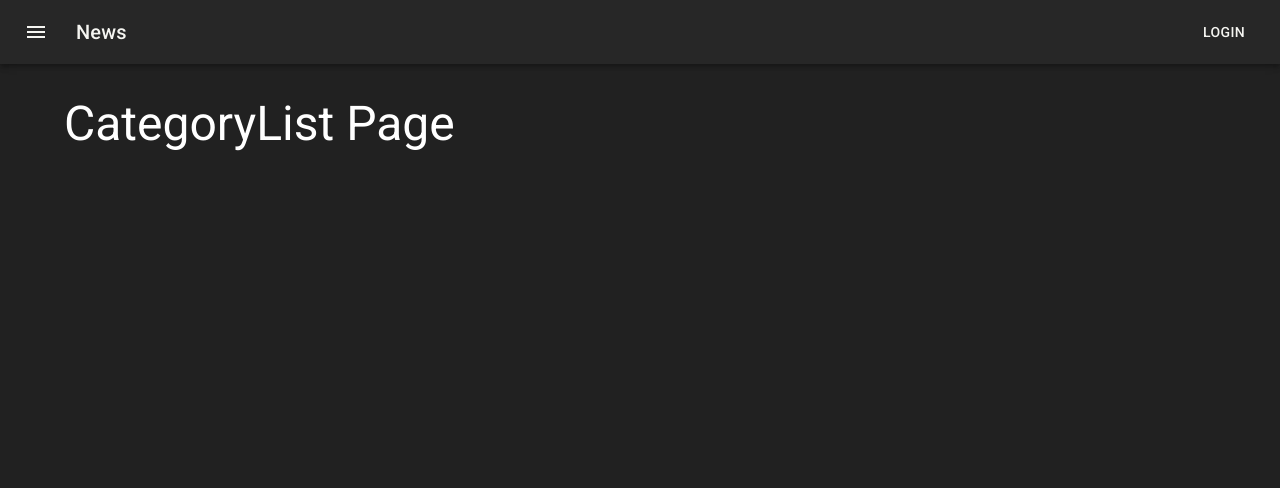
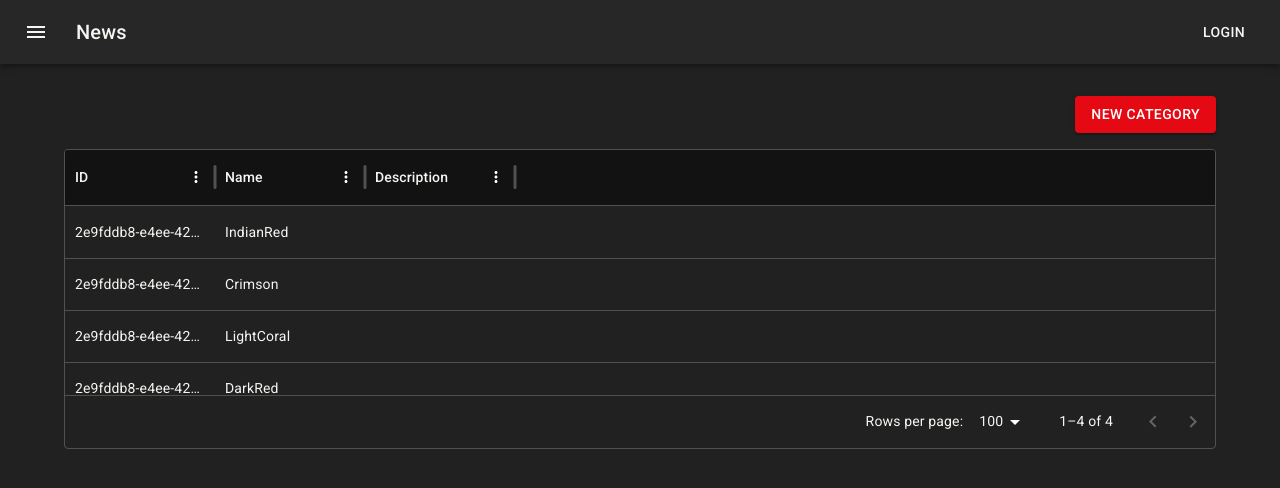
Before and after one commit to barricca/codeflix-admin, a React (Create React App) app: page / in a window 1280 px wide. Shown: the top 488 px of the page. Built offline with nearby package versions, Linux system fonts and the light colour scheme.

Commit message:
feat: :sparkles: criando DataGrid da listagem de categoria

```diff
--- a/package.json
+++ b/package.json
@@ -7,6 +7,7 @@
     "@emotion/styled": "^11.13.0",
     "@mui/icons-material": "^6.1.4",
     "@mui/material": "^6.1.4",
+    "@mui/x-data-grid": "^7.21.0",
     "@reduxjs/toolkit": "^1.9.7",
     "@testing-library/jest-dom": "^5.17.0",
     "@testing-library/react": "^13.4.0",
--- a/src/features/categories/ListCategory.tsx
+++ b/src/features/categories/ListCategory.tsx
@@ -1,9 +1,44 @@
-import { Box, Typography } from "@mui/material";
+import { Box, Button } from "@mui/material";
+import { DataGrid, GridColDef, GridRowsProp } from "@mui/x-data-grid";
+import { Link } from "react-router-dom";
+import { useAppSelector } from "../../app/hooks";
+import { selectCategories } from "./categorySlice";
 
-export const CategoryList = () => (
-  <Box>
-    <Typography variant="h3" component="h1">
-      CategoryList Page
-    </Typography>
-  </Box>
-);
+export const CategoryList = () => {
+  const categories = useAppSelector(selectCategories);
+
+  const rows: GridRowsProp = categories.map((category) => ({
+    id: category.id,
+    name: category.name,
+    description: category.description,
+  }));
+
+  const columns: GridColDef[] = [
+    { field: "id", headerName: "ID", width: 150 },
+    { field: "name", headerName: "Name", width: 150 },
+    { field: "description", headerName: "Description", width: 150 },
+  ];
+
+  return (
+    <Box maxWidth="lg" sx={{ mt: 4, mb: 4 }}>
+      <Box display="flex" justifyContent="flex-end">
+        <Button
+          variant="contained"
+          color="secondary"
+          component={Link}
+          to="/categories/create"
+          style={{ marginBottom: "1rem" }}
+        >
+          New Category
+        </Button>
+      </Box>
+
+      {/* {categories.map((category) => (
+        <Typography key={category.id}>{category.name}</Typography>
+      ))} */}
+      <div style={{ height: 300, width: "100%" }}>
+        <DataGrid rows={rows} columns={columns} />
+      </div>
+    </Box>
+  );
+};
--- a/src/features/categories/categorySlice.ts
+++ b/src/features/categories/categorySlice.ts
@@ -1,4 +1,5 @@
 import { createSlice } from "@reduxjs/toolkit";
+import { RootState } from "../../app/store";
 
 interface Category {
   id: string;
@@ -49,4 +50,8 @@
   },
 });
 
+// Selectors
+
+export const selectCategories = (state: RootState) => state.categories;
+
 export default categoriesSlice.reducer;
```
Also changed, not shown: 1 other file (tests, documents, lock files or other folders).
